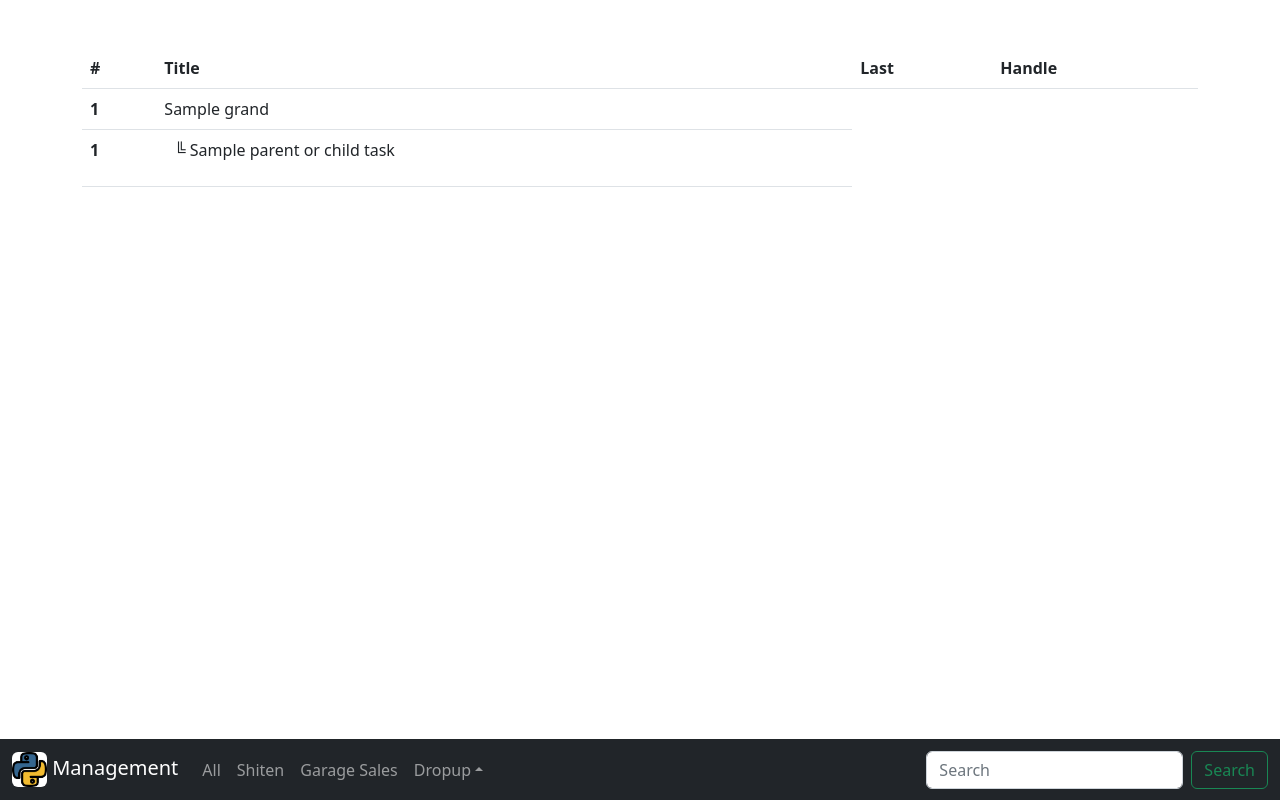
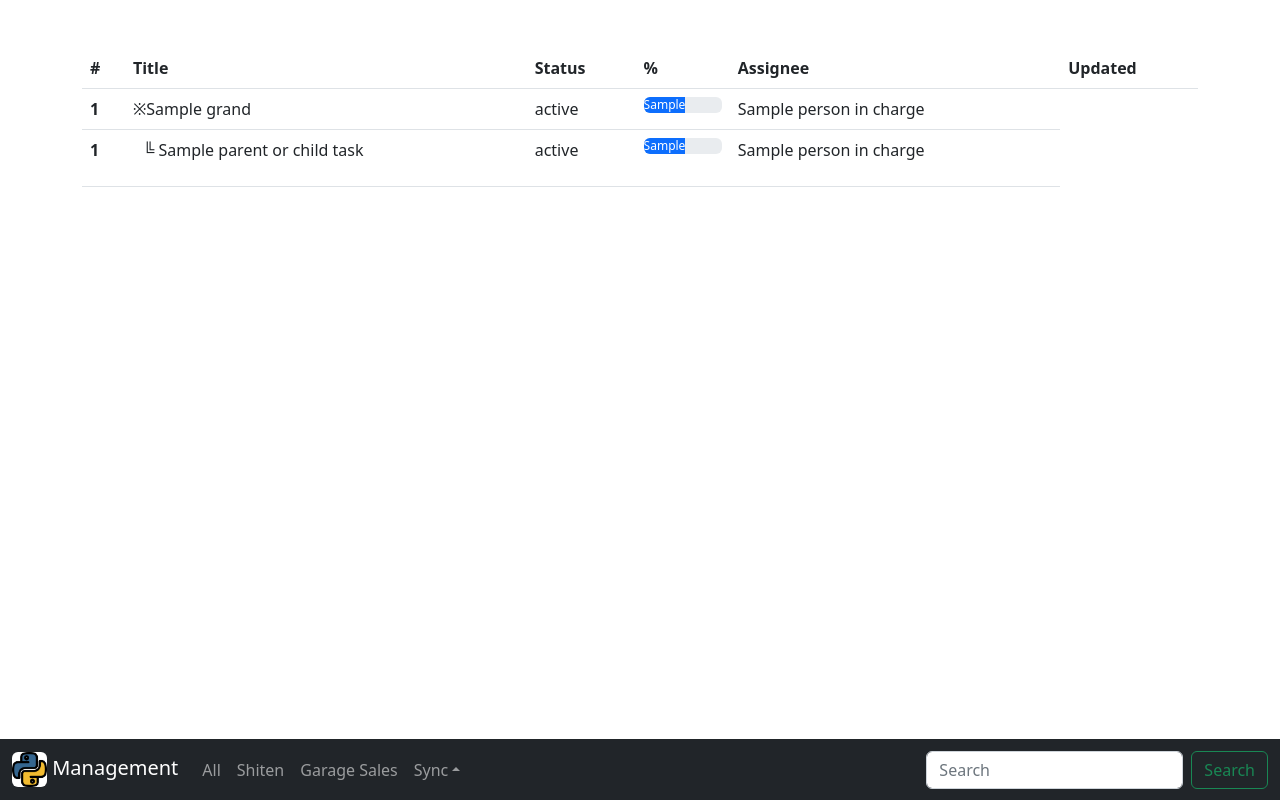
Before and after one commit to trandinhphuoc1198/management, a Django app: template main/templates/main/home.html in a window 1280 px wide. Run offline with Django 4.2, Linux system fonts and the light colour scheme; the template is opened without the code that fills it: most values are stand-ins (such as "Sample title", 1, 10 or a date in 2020); some libraries are stand-ins or nearby versions.

Commit message:
top page

```diff
--- a/main/templates/main/base.html
+++ b/main/templates/main/base.html
@@ -38,11 +38,11 @@
                 <a class="nav-link {{path.2}}" href="/top/grs">Garage Sales</a>
               </li>
               <li class="nav-item dropup">
-                <a class="nav-link dropdown-toggle" href="#" data-bs-toggle="dropdown" aria-expanded="false">Dropup</a>
+                <a class="nav-link dropdown-toggle" href="#" data-bs-toggle="dropdown" aria-expanded="false">Sync</a>
                 <ul class="dropdown-menu">
-                  <li><a class="dropdown-item" href="#">Action</a></li>
-                  <li><a class="dropdown-item" href="#">Another action</a></li>
-                  <li><a class="dropdown-item" href="#">Something else here</a></li>
+                  <li><a class="dropdown-item" href="/sync/task">Sync Task</a></li>
+                  <li><a class="dropdown-item" href="/sync/logtime">Sync Logtime</a></li>
+                  <li><a class="dropdown-item" href="/sync/meta-data">Sync Metadata</a></li>
                 </ul>
               </li>
             </ul>
--- a/main/templates/main/home.html
+++ b/main/templates/main/home.html
@@ -1,19 +1,28 @@
 {% extends "main/base.html" %}
 {% block content %}
-<table class="table table-hover">
+<table class="table table-hover table-responsive">
     <thead>
       <tr>
         <th scope="col">#</th>
         <th scope="col">Title</th>
-        <th scope="col">Last</th>
-        <th scope="col">Handle</th>
+        <th scope="col">Status</th>
+        <th scope="col">%</th>
+        <th scope="col">Assignee</th>
+        <th scope="col">Updated</th>
       </tr>
     </thead>
     <tbody>
         {% for task in data %}
             <tr>
                 <th scope="row">{{task.grand.id}}</th>
-                <td>{{task.grand.task_title}}</td>
+                <td >※{{task.grand.task_title}}</td>
+                <td>{{task.grand.status.status}}</td>
+                <td>
+                  <div class="progress">
+                    <div class="progress-bar" role="progressbar" style="width: {{task.grand.done_ratio}}%;" aria-valuenow="{{task.grand.done_ratio}}" aria-valuemin="0" aria-valuemax="100">{{task.grand.done_ratio}}</div>
+                  </div>
+                </td>
+                <td>{{task.grand.person_in_charge.name}}</td>
             </tr>
 
             {% for parent_and_child_task in task.parent_and_child %}
@@ -22,9 +31,22 @@
                         <th scope="row">{{parent_or_child_task.id}}</th>
                         {% if forloop.counter == 1 %}
                         <td><p style="margin-left: 10px;">╚ {{parent_or_child_task.task_title}}</p></td>
-
+                        <td>{{parent_or_child_task.status.status}}</td>
+                        <td>
+                          <div class="progress">
+                            <div class="progress-bar" role="progressbar" style="width: {{parent_or_child_task.done_ratio}}%;" aria-valuenow="{{parent_or_child_task.done_ratio}}" aria-valuemin="0" aria-valuemax="100">{{task.grand.done_ratio}}</div>
+                          </div>
+                        </td>
+                        <td>{{parent_or_child_task.person_in_charge.name}}</td>
                         {% else %}
                         <td><p style="margin-left: 20px;">╚ {{parent_or_child_task.task_title}}</p></td>
+                        <td>{{parent_or_child_task.status.status}}</td>
+                        <td>
+                          <div class="progress">
+                            <div class="progress-bar" role="progressbar" style="width: {{parent_or_child_task.done_ratio}}%;" aria-valuenow="{{parent_or_child_task.done_ratio}}" aria-valuemin="0" aria-valuemax="100">{{task.grand.done_ratio}}</div>
+                          </div>
+                        </td>
+                        <td>{{parent_or_child_task.person_in_charge.name}}</td>
                         {% endif %}
                     </tr>
             {% endfor %}
--- a/main/views.py
+++ b/main/views.py
@@ -10,7 +10,7 @@ def home_view(request,project=None):
                 else (today-timedelta(days=30),today-timedelta(days=7)) if request.GET.get('updateStatus')=='pending' else (today-timedelta(days=365),today)
     status = [1,2,3,4,5,6,7,8] if request.GET.get('status')=='inprocess' else ([3] if request.GET.get('status')=='pending' else ([4]if request.GET.get('status')=='finished' else[1,2,3,4,5,6,7,8]))
     person = [57,58,52,10] if not request.GET.get('person') else ([1] if request.GET.get('person')=='phuong' else [2])
-    limit = int(request.GET.get('limit')) if request.GET.get('limit') else 2
+    limit = int(request.GET.get('limit')) if request.GET.get('limit') else 20
     filters = {
         'project__in' : project,
         'updated_date__range' : date_time,
```
